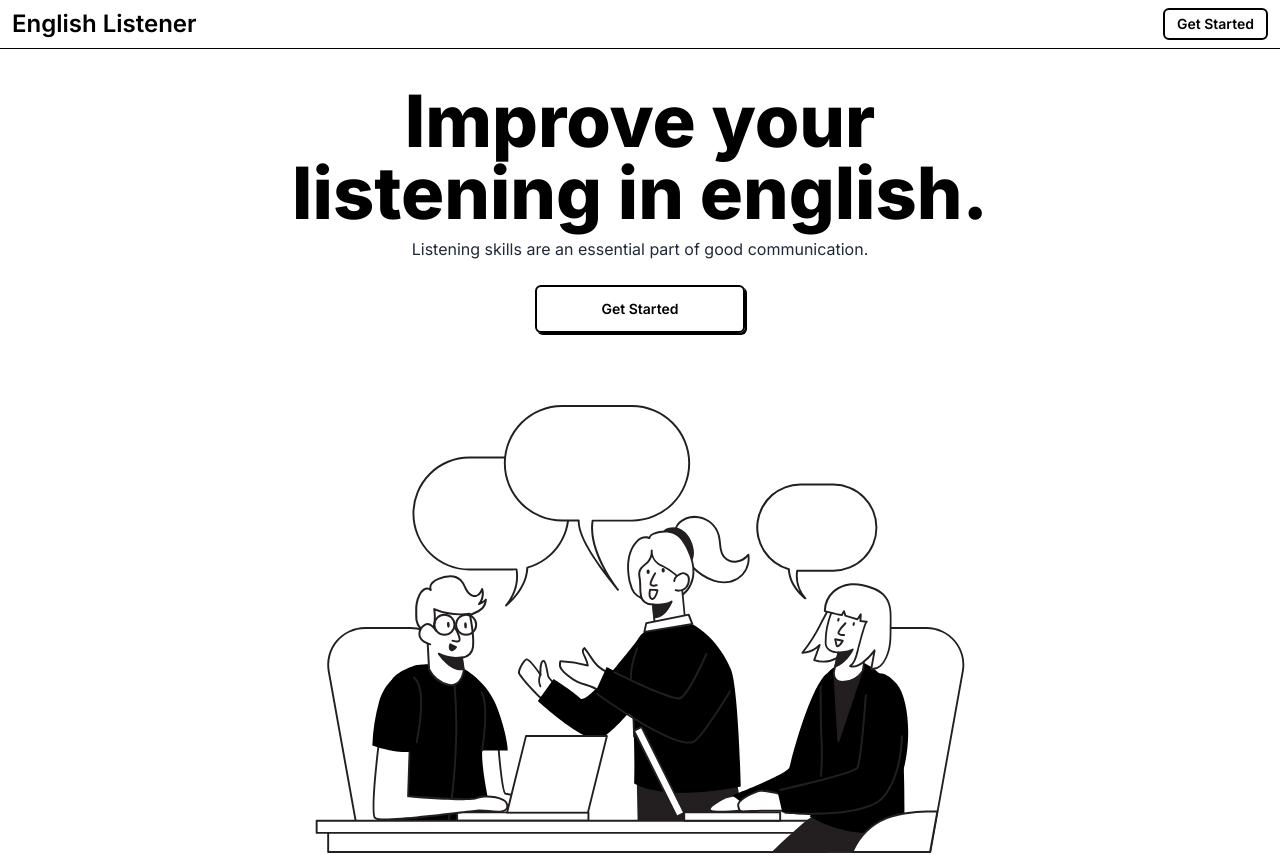
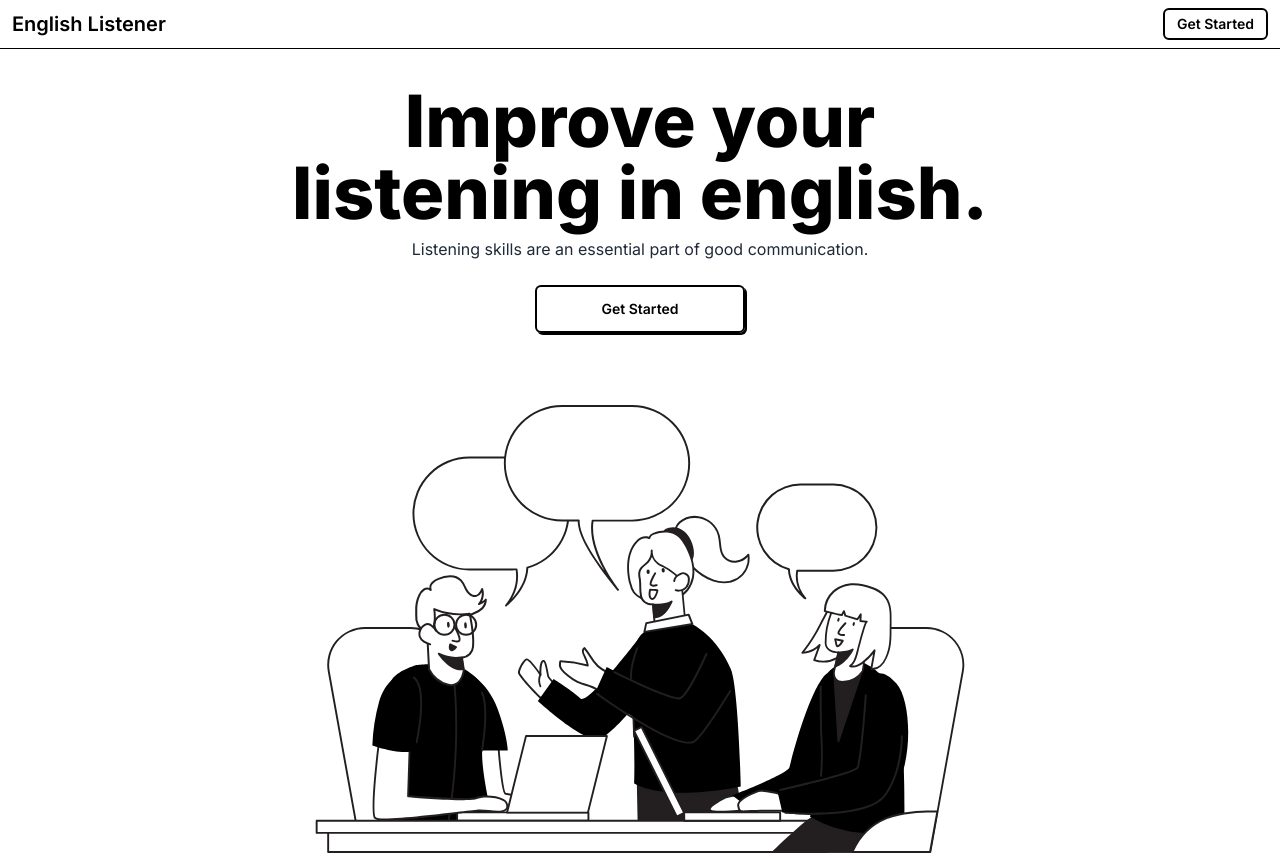
Before and after one commit to Tapo41/English_Listener, a React (Vite) app: page / in a window 1280 px wide. Shown: the top 855 px of the page. Built offline with nearby package versions, Linux system fonts and the light colour scheme; a web font is replaced by a local one.

Commit message:
Update Navbar.tsx

```diff
--- a/src/components/Navbar.tsx
+++ b/src/components/Navbar.tsx
@@ -17,7 +17,7 @@ export default function Navbar() {
 
         <Link to='/'>
           <div className='flex items-center gap-1 cursor-pointer select-none'>
-            <div className='font-inter font-semibold  text-2xl'>English Listener</div>
+            <div className='font-inter font-semibold  text-xl'>English Listener</div>
           </div>
         </Link>
 
```
